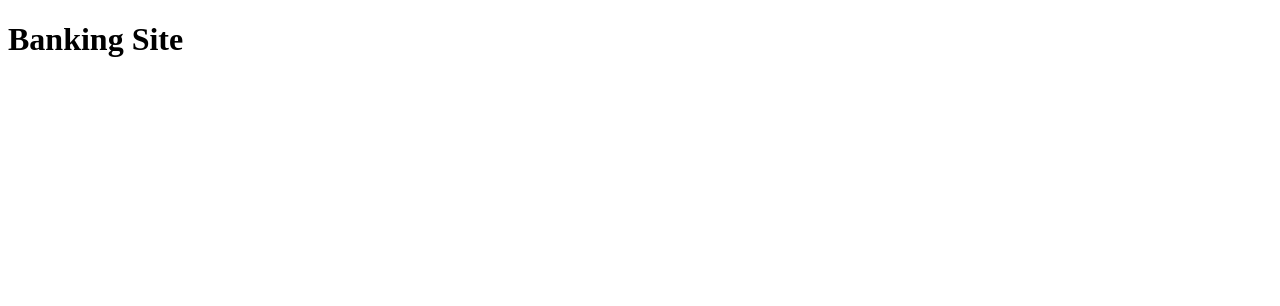
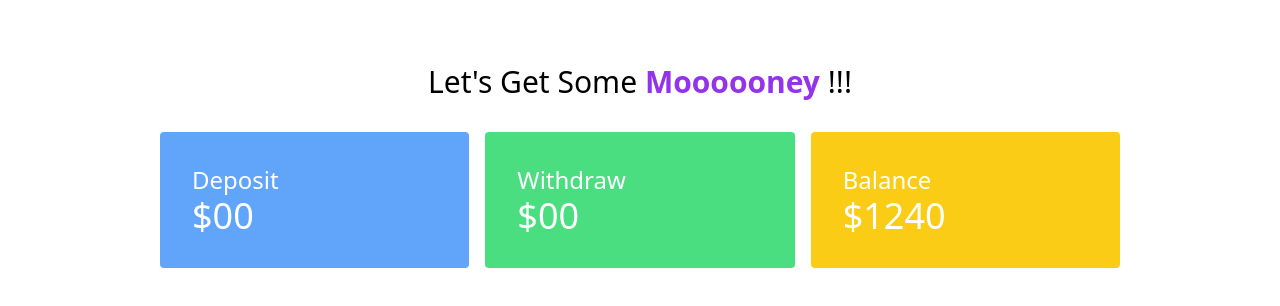
Before and after one commit to sakif004/amr-baap-er-bank, a plain HTML site: page banking.html in a window 1280 px wide. Drawn offline with nearby package versions, Linux system fonts and the light colour scheme.

Commit message:
Deposit, withdraw, balance area using grid layout

```diff
--- a/banking.html
+++ b/banking.html
@@ -6,10 +6,34 @@
     <meta http-equiv="X-UA-Compatible" content="IE=edge">
     <meta name="viewport" content="width=device-width, initial-scale=1.0">
     <title>Banking</title>
+    <script src="https://cdn.tailwindcss.com"></script>
 </head>
 
 <body>
-    <h1>Banking Site</h1>
+    <header>
+        <h2 class="text-3xl text-center mt-16 ">Let's Get Some <span class="font-semibold text-purple-600 ">Moooooney</span>
+            !!!</h2>
+    </header>
+
+    <main>
+        <section class="mt-8">
+            <div class="grid grid-cols-3 gap-4 w-3/4 mx-auto text-white">
+                <div class="bg-blue-400 p-8 rounded">
+                    <h3 class="text-2xl">Deposit</h3>
+                    <h4 class="text-4xl">$00</h4>
+                </div>
+                <div class="bg-green-400 p-8 rounded">
+                    <h3 class="text-2xl">Withdraw</h3>
+                    <h4 class="text-4xl">$00</h4>
+                </div>
+                <div class="bg-yellow-400 p-8 rounded">
+                    <h3 class="text-2xl">Balance</h3>
+                    <h4 class="text-4xl">$1240</h4>
+                </div>
+            </div>
+        </section>
+    </main>
+
 </body>
 
 </html>
--- a/js/bank.js
+++ b/js/bank.js
@@ -1,10 +1,11 @@
 document.getElementById('login-submit').addEventListener('click', function () {
+    // get user email
     const emailField = document.getElementById('user-email');
     const userEmail = emailField.value;
-    // get userPassword
+    // get user Password
     const passwordField = document.getElementById('user-password');
     const userPassword = passwordField.value;
-
+    // check email and pass
     if (userEmail == 'polar@baap.com' && userPassword == 'password') {
         window.location.href = 'banking.html';
     }
```
